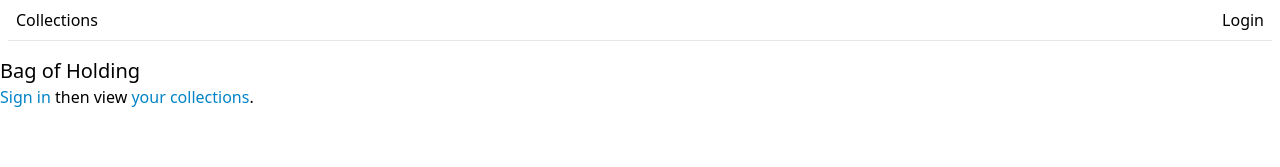
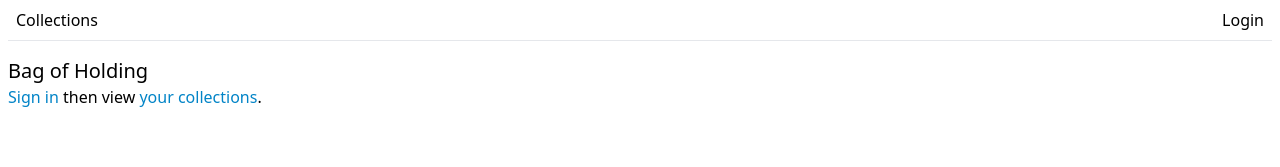
Before and after one commit to arconyx/bagofholding, a SvelteKit app: page / in a window 1280 px wide. Shown: the top 167 px of the page. Built offline with nearby package versions, Linux system fonts and the light colour scheme; no server answers.

Commit message:
add default padding to content

```diff
--- a/src/routes/+layout.svelte
+++ b/src/routes/+layout.svelte
@@ -37,6 +37,8 @@
 		<a href="{base}/auth/login">Login</a>
 	{/if}
 </nav>
-<hr class="mb-4 ml-2 mr-2" />
+<hr class="mb-2 ml-2 mr-2" />
 
-{@render children()}
+<div class="p-2">
+	{@render children()}
+</div>
```
